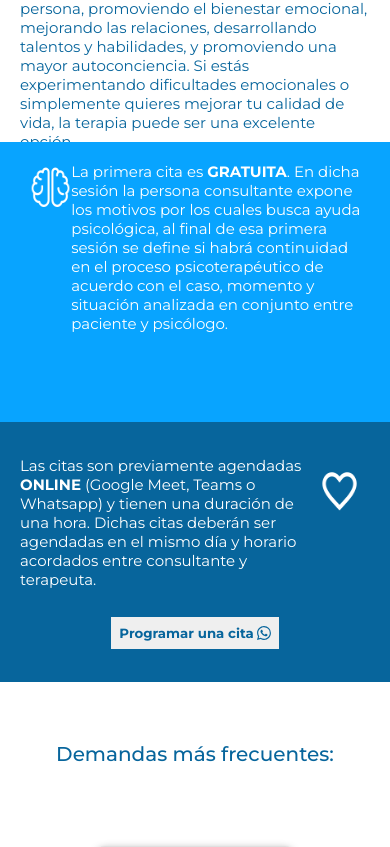
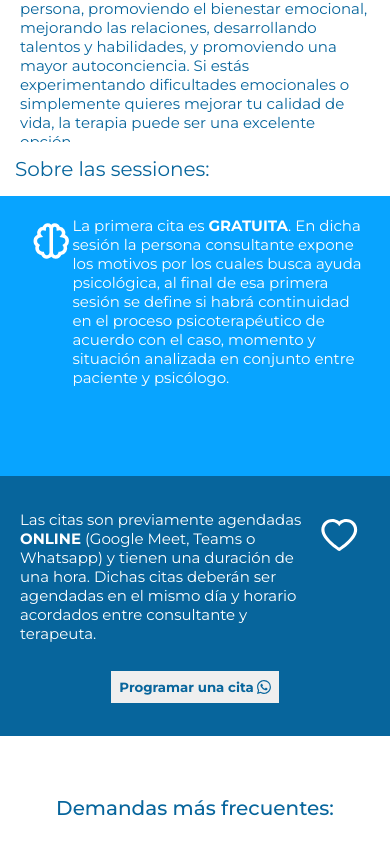
Before and after one commit to SmartDevs-nwgs/LP-Alejandro, a Next.js app: page / in a window 390 px wide. Shown: the part 1114-1961 px from the top of the page. Built offline with nearby package versions, Linux system fonts and the light colour scheme.

Commit message:
add:responsiveSection Experience and fix li

```diff
--- a/src/Components/Footer/style.jsx
+++ b/src/Components/Footer/style.jsx
@@ -2,11 +2,10 @@ import styled from 'styled-components'
 
 export const StyledFooter = styled.div`
   width: 100vw;
-  height: 250px;
   background-color: var(--blue);
+  overflow: hidden;
   @media screen and (min-width: 1300px) {
-    height: 500px;
-    overflow: hidden;
+    height: 400px;
   }
 
   .container {
@@ -15,6 +14,7 @@ export const StyledFooter = styled.div`
     align-items: center;
     justify-content: center;
     margin-top: 20px;
+    margin-bottom: 10px;
     .logo {
       width: 500px;
       display: flex;
@@ -23,14 +23,14 @@ export const StyledFooter = styled.div`
       align-items: center;
       @media screen and (min-width: 1300px) {
         position: absolute;
-        left: -70px;
+        left: -90px;
       }
       h1 {
         color: white;
         font-weight: 500;
         font-size: 20px;
         @media screen and (min-width: 1300px) {
-          font-size: 26px;
+          font-size: 22px;
         }
       }
       .info-bar {
@@ -39,11 +39,11 @@ export const StyledFooter = styled.div`
         align-items: center;
         .white-bar {
           background-color: var(--white);
-          width: 150px;
+          width: 100px;
           height: 12px;
           margin-right: 3px;
           @media screen and (min-width: 1300px) {
-            width: 120px;
+            width: 100px;
           }
         }
       }
@@ -54,7 +54,7 @@ export const StyledFooter = styled.div`
       font-weight: 500;
       color: white;
       @media screen and (min-width: 1300px) {
-        font-size: 26px;
+        font-size: 20px;
       }
     }
     .social-midia {
@@ -72,7 +72,10 @@ export const StyledFooter = styled.div`
       .midia-icons {
         width: 100%;
         display: flex;
-        justify-content: space-around;
+        justify-content: center;
+        @media screen and (min-width: 1300px) {
+          justify-content: space-around;
+        }
 
         .instagram {
           cursor: pointer;
@@ -96,8 +99,8 @@ export const StyledFooter = styled.div`
             width: 50px;
             height: 50px;
             @media screen and (min-width: 1300px) {
-              width: 80px;
-              height: 80px;
+              width: 50px;
+              height: 50px;
             }
           }
         }
@@ -107,7 +110,7 @@ export const StyledFooter = styled.div`
           color: var(--white);
           margin-top: 10px;
           @media screen and (min-width: 1300px) {
-            font-size: 60px;
+            font-size: 40px;
           }
         }
       }
@@ -126,11 +129,11 @@ export const StyledFooter = styled.div`
       align-items: center;
 
       @media screen and (min-width: 1300px) {
-        font-size: 20px;
+        font-size: 16px;
         padding: 28px;
         flex-direction: row;
         justify-content: space-between;
-        margin-top: 65px;
+        margin-top: 85px;
       }
     }
   }
--- a/src/Components/MainContainer/style.jsx
+++ b/src/Components/MainContainer/style.jsx
@@ -59,6 +59,7 @@ export const StyledMainContainer = styled.main`
       width: 80%;
       height: 80px;
       button {
+        cursor: pointer;
         position: absolute;
         height: 40px;
         border-radius: 4px;
--- a/src/Components/SectionExperience/style.jsx
+++ b/src/Components/SectionExperience/style.jsx
@@ -14,6 +14,9 @@ export const StyledSectionExperience = styled.div`
   .container {
     display: flex;
     flex-wrap: wrap;
+    @media screen and (min-width: 600px) {
+      flex-wrap: nowrap;
+    }
     h2 {
       color: var(--white);
     }
@@ -26,6 +29,7 @@ export const StyledSectionExperience = styled.div`
       display: flex;
       justify-content: center;
       align-items: center;
+
       .dropdown {
         display: none;
       }
@@ -34,6 +38,13 @@ export const StyledSectionExperience = styled.div`
       width: 50%;
       height: 175px;
       background-color: var(--blue5);
+      @media screen and (min-width: 600px) {
+        width: 20%;
+        height: 122.8px;
+      }
+      @media screen and (min-width: 1300px) {
+        height: 250px;
+      }
     }
     .one:hover .dropdown-one {
       margin-top: 345px;
@@ -43,15 +54,20 @@ export const StyledSectionExperience = styled.div`
       justify-content: center;
       align-items: center;
       position: absolute;
+      @media screen and (min-width: 600px) {
+        left: 3%;
+      }
 
       .triangle-one {
         width: 30px;
         position: absolute;
-        left: 20px;
         top: 0px;
         border-left: 15px solid transparent;
         border-right: 15px solid transparent;
         border-bottom: 25px solid var(--grey);
+        @media screen and (min-width: 500px) {
+          left: 10px;
+        }
       }
       .dropdown-content-one {
         padding: 10px;
@@ -66,6 +82,13 @@ export const StyledSectionExperience = styled.div`
       width: 50%;
       height: 175px;
       background-color: var(--blue4);
+      @media screen and (min-width: 600px) {
+        width: 20%;
+        height: 122.8px;
+      }
+      @media screen and (min-width: 1300px) {
+        height: 250px;
+      }
     }
 
     .two:hover .dropdown-two {
@@ -77,6 +100,22 @@ export const StyledSectionExperience = styled.div`
       justify-content: center;
       align-items: center;
       position: absolute;
+      @media screen and (min-width: 500px) {
+        left: 200px;
+      }
+      @media screen and (min-width: 600px) {
+        left: 80px;
+      }
+      @media screen and (min-width: 900px) {
+        left: 150px;
+      }
+      @media screen and (min-width: 1300px) {
+        left: 270px;
+      }
+      @media screen and (min-width: 1500px) {
+        left: 450px;
+      }
+
       .triangle-two {
         width: 30px;
         position: absolute;
@@ -85,6 +124,12 @@ export const StyledSectionExperience = styled.div`
         border-left: 15px solid transparent;
         border-right: 15px solid transparent;
         border-bottom: 25px solid var(--grey);
+        @media screen and (min-width: 500px) {
+          left: 200px;
+        }
+        @media screen and (min-width: 600px) {
+          left: 100px;
+        }
       }
       .dropdown-content-two {
         padding: 10px;
@@ -99,6 +144,13 @@ export const StyledSectionExperience = styled.div`
       width: 33.34%;
       height: 116px;
       background-color: var(--blue3);
+      @media screen and (min-width: 600px) {
+        width: 20%;
+        height: 122.8px;
+      }
+      @media screen and (min-width: 1300px) {
+        height: 250px;
+      }
     }
     .thre:hover .dropdown-thre {
       margin-top: 290px;
@@ -110,14 +162,29 @@ export const StyledSectionExperience = styled.div`
       align-items: center;
       position: absolute;
 
+      @media screen and (min-width: 600px) {
+        left: 30%;
+      }
+      @media screen and (min-width: 900px) {
+        left: 320px;
+      }
+      @media screen and (min-width: 1300px) {
+        left: 530px;
+      }
+      @media screen and (min-width: 1500px) {
+        left: 830px;
+      }
       .triangle-thre {
         width: 30px;
         position: absolute;
+        left: 0px;
         top: 0px;
-        left: 32px;
         border-left: 15px solid transparent;
         border-right: 15px solid transparent;
         border-bottom: 25px solid var(--grey);
+        @media screen and (min-width: 500px) {
+          left: 120px;
+        }
       }
       .dropdown-content-thre {
         padding: 10px;
@@ -132,6 +199,13 @@ export const StyledSectionExperience = styled.div`
       width: 33.33%;
       height: 116px;
       background-color: var(--blue2);
+      @media screen and (min-width: 600px) {
+        width: 20%;
+        height: 122.8px;
+      }
+      @media screen and (min-width: 1300px) {
+        height: 250px;
+      }
     }
     .four:hover .dropdown-four {
       margin-top: 240px;
@@ -142,7 +216,21 @@ export const StyledSectionExperience = styled.div`
       justify-content: center;
       align-items: center;
       position: absolute;
-
+      @media screen and (min-width: 500px) {
+        left: 30%;
+      }
+      @media screen and (min-width: 600px) {
+        left: 45%;
+      }
+      @media screen and (min-width: 900px) {
+        left: 53%;
+      }
+      @media screen and (min-width: 1300px) {
+        left: 58%;
+      }
+      @media screen and (min-width: 1500px) {
+        left: 63%;
+      }
       .triangle-four {
         width: 30px;
         position: absolute;
@@ -165,6 +253,13 @@ export const StyledSectionExperience = styled.div`
       width: 33.33%;
       height: 116px;
       background-color: var(--blue);
+      @media screen and (min-width: 600px) {
+        width: 20%;
+        height: 122.8px;
+      }
+      @media screen and (min-width: 1300px) {
+        height: 250px;
+      }
     }
     .five:hover .dropdown-five {
       margin-top: 240px;
@@ -175,6 +270,21 @@ export const StyledSectionExperience = styled.div`
       justify-content: center;
       align-items: center;
       position: absolute;
+      @media screen and (min-width: 500px) {
+        left: 40%;
+      }
+      @media screen and (min-width: 600px) {
+        left: 50%;
+      }
+      @media screen and (min-width: 900px) {
+        left: 60%;
+      }
+      @media screen and (min-width: 1300px) {
+        left: 70%;
+      }
+      @media screen and (min-width: 1500px) {
+        left: 80%;
+      }
 
       .triangle-five {
         width: 30px;
@@ -194,4 +304,10 @@ export const StyledSectionExperience = styled.div`
       }
     }
   }
+
+  @media screen and (min-width: 1300px) {
+    h2 {
+      font-size: 28px;
+    }
+  }
 `
--- a/src/Components/SectionInfo/index.jsx
+++ b/src/Components/SectionInfo/index.jsx
@@ -5,32 +5,34 @@ import Image from 'next/image'
 const SectionInfo = () => {
   return (
     <StyledSectionInfo>
-      <div className='container'>
-        <div className='info'>
+      <div className="container">
+        <div className="info">
           <Image
-            crossOrigin=''
+            crossOrigin=""
             src={profile}
-            alt='profile'
-            className='profile'
+            alt="profile"
+            className="profile"
           />
-          <div className='info-name'>
+          <div className="info-name">
             <h1>Alejandro J. Mena</h1>
             <h2>Psicólogo clínico</h2>
           </div>
         </div>
         <ul>
           <li>
-            Graduado como psicólogo clínico en la Universidad Rafael Landívar,
-            2003 (Guatemala)
+            <span>●</span> Graduado como psicólogo clínico en la Universidad
+            Rafael Landívar, 2003 (Guatemala)
           </li>
           <li>
-            Maestría en psicología, área de concentración Cognición Humana PUCRS
-            , 2014 (Brasil)
+            <span>●</span> Maestría en psicología, área de concentración
+            Cognición Humana PUCRS , 2014 (Brasil)
           </li>
-          <li>Doctorado en psicología clínica PUCRS, 2022 (Brasil)</li>
           <li>
-            Especialización en Terapia Cognitivo Comportamental PUCPR, 2023
-            (Brasil)
+            <span>●</span> Doctorado en psicología clínica PUCRS, 2022 (Brasil)
+          </li>
+          <li>
+            <span>●</span> Especialización en Terapia Cognitivo Comportamental
+            PUCPR, 2023 (Brasil)
           </li>
         </ul>
         <p>
--- a/src/Components/SectionInfo/style.jsx
+++ b/src/Components/SectionInfo/style.jsx
@@ -36,8 +36,8 @@ export const StyledSectionInfo = styled.div`
           height: 150px;
         }
         @media screen and (min-width: 1300px) {
-          width: 200px;
-          height: 200px;
+          width: 180px;
+          height: 180px;
         }
       }
       h1 {
@@ -49,14 +49,14 @@ export const StyledSectionInfo = styled.div`
         }
         @media screen and (min-width: 1300px) {
           margin-top: 50px;
-          font-size: 30px;
+          font-size: 26px;
         }
       }
       h2 {
         font-size: 21px;
         font-weight: 500;
         @media screen and (min-width: 1300px) {
-          font-size: 30px;
+          font-size: 26px;
         }
       }
     }
@@ -67,11 +67,12 @@ export const StyledSectionInfo = styled.div`
       li {
         margin-bottom: 10px;
         font-weight: 500;
+
         @media screen and (min-width: 900px) {
           font-size: 18px;
         }
         @media screen and (min-width: 1300px) {
-          font-size: 22px;
+          font-size: 20px;
         }
       }
     }
@@ -83,7 +84,7 @@ export const StyledSectionInfo = styled.div`
       }
       @media screen and (min-width: 1300px) {
         margin-top: 25px;
-        font-size: 22px;
+        font-size: 20px;
       }
     }
     h2 {
--- a/src/Components/SectionSession/index.jsx
+++ b/src/Components/SectionSession/index.jsx
@@ -1,20 +1,23 @@
 import { StyledSectionSessions } from './style'
-import Image from 'next/image'
-import Brain from '../../Assets/images/brain.png'
-import Heart from '../../Assets/images/Heart.png'
+import { AiOutlineHeart } from 'react-icons/ai'
 import { BsWhatsapp } from 'react-icons/bs'
+import { BiBrain } from 'react-icons/bi'
+import useWidthPosition from 'jsconfig.json/hooks/useWidth'
 
 const SectionSession = () => {
+  const screenWidth = useWidthPosition()
+
   return (
     <StyledSectionSessions>
+      <h1>Sobre las sessiones:</h1>
       <div className="container">
+        {screenWidth > 900 ? <BiBrain className="brain-icon" /> : null}
+        <div className="alt">
           <section className="free-section">
-          <div className="icon">
-            <Image src={Brain} alt="brain" className="brain-icon" />
-          </div>
+            {screenWidth > 900 ? null : <BiBrain className="brain-icon" />}
             <p>
-            La primera cita es <span>GRATUITA</span>. En dicha sesión la persona
-            consultante expone los motivos por los cuales busca ayuda
+              La primera cita es <span>GRATUITA</span>. En dicha sesión la
+              persona consultante expone los motivos por los cuales busca ayuda
               psicológica, al final de esa primera sesión se define si habrá
               continuidad en el proceso psicoterapéutico de acuerdo con el caso,
               momento y situación analizada en conjunto entre paciente y
@@ -25,13 +28,11 @@ const SectionSession = () => {
             <div className="info-time-section">
               <p>
                 Las citas son previamente agendadas <span>ONLINE</span> (Google
-              Meet, Teams o Whatsapp) y tienen una duración de una hora. Dichas
-              citas deberán ser agendadas en el mismo día y horario acordados
-              entre consultante y terapeuta.
+                Meet, Teams o Whatsapp) y tienen una duración de una hora.
+                Dichas citas deberán ser agendadas en el mismo día y horario
+                acordados entre consultante y terapeuta.
               </p>
-            <div className="icon">
-              <Image src={Heart} alt="heart" className="heart-icon" />
-            </div>
+              <AiOutlineHeart className="heart-icon" />
             </div>
             <div className="button">
               <button>
@@ -40,6 +41,7 @@ const SectionSession = () => {
             </div>
           </section>
         </div>
+      </div>
     </StyledSectionSessions>
   )
 }
--- a/src/Components/SectionSession/style.jsx
+++ b/src/Components/SectionSession/style.jsx
@@ -4,7 +4,31 @@ export const StyledSectionSessions = styled.div`
   width: 100vw;
   overflow: hidden;
 
-  .container {
+  .brain-icon {
+    color: white;
+    margin-left: 10px;
+    width: 50px;
+    height: 50px;
+    @media screen and (min-width: 900px) {
+      position: relative;
+      z-index: 2;
+      top: 110px;
+      width: 100px;
+      height: 100px;
+    }
+  }
+  h1 {
+    font-size: 20px;
+    color: var(--blue);
+    padding: 15px;
+
+    @media screen and (min-width: 900px) {
+      font-size: 28px;
+      padding-left: 70px;
+      padding-bottom: 25px;
+    }
+  }
+  .alt {
     @media screen and (min-width: 600px) {
       display: flex;
     }
@@ -20,14 +44,18 @@ export const StyledSectionSessions = styled.div`
     display: flex;
     background-color: var(--blue1);
     height: 280px;
+    z-index: 1;
 
     @media screen and (min-width: 600px) {
       width: 50%;
       height: 400px;
     }
-    @media screen and (min-width: 1300px) {
-      height: 600px;
-      padding: 100px;
+    @media screen and (min-width: 900px) {
+      height: 500px;
+      padding: 0;
+      justify-content: center;
+      padding: 50px;
+      padding-left: 110px;
     }
 
     p {
@@ -39,22 +67,6 @@ export const StyledSectionSessions = styled.div`
       }
       @media screen and (min-width: 900px) {
         font-size: 22px;
-      }
-      @media screen and (min-width: 1300px) {
-        font-size: 24px;
-      }
-    }
-    .icon {
-      display: flex;
-
-      .brain-icon {
-        margin-left: 10px;
-        width: 50px;
-        height: 50px;
-        @media screen and (min-width: 1300px) {
-          width: 80px;
-          height: 80px;
-        }
       }
     }
   }
@@ -71,9 +83,9 @@ export const StyledSectionSessions = styled.div`
       height: 400px;
       justify-content: space-between;
     }
-    @media screen and (min-width: 1300px) {
-      height: 600px;
-      padding: 100px;
+    @media screen and (min-width: 900px) {
+      height: 500px;
+      padding: 0;
     }
     .info-time-section {
       display: flex;
@@ -89,29 +101,19 @@ export const StyledSectionSessions = styled.div`
         }
         @media screen and (min-width: 900px) {
           font-size: 22px;
-        }
-        @media screen and (min-width: 1300px) {
-          font-size: 24px;
-        }
-      }
-      .icon {
-        display: flex;
-        margin-top: 10px;
-        .heart-icon {
-          margin-right: 10px;
-          width: 50px;
-          height: 50px;
-          @media screen and (min-width: 1300px) {
-            width: 80px;
-            height: 80px;
-          }
+          padding-top: 50px;
+          padding-left: 20px;
         }
       }
     }
     .button {
       display: flex;
       justify-content: center;
-
+      button:hover {
+        transform: scale(1.1);
+        transition-duration: 500ms;
+        transition-delay: 0ms;
+      }
       button {
         cursor: pointer;
         padding: 8px;
@@ -121,15 +123,17 @@ export const StyledSectionSessions = styled.div`
         color: var(--blue);
         border: none;
         font-weight: bold;
-        overflow: hidden;
+        transform: scale(1);
+        transition-duration: 500ms;
+        transition-delay: 0ms;
 
         @media screen and (min-width: 600px) {
           font-size: 15px;
           margin-bottom: 30px;
         }
-        @media screen and (min-width: 1300px) {
-          width: 260px;
-          font-size: 18px;
+        @media screen and (min-width: 900px) {
+          width: 220px;
+          font-size: 14px;
           padding: 20px;
           margin-left: 5px;
         }
@@ -139,11 +143,24 @@ export const StyledSectionSessions = styled.div`
           margin-left: 3px;
           margin-top: 1px;
           @media screen and (min-width: 600px) {
-            font-size: 25px;
+            font-size: 20px;
             margin-left: 8px;
           }
         }
       }
     }
   }
+  .heart-icon {
+    color: white;
+    margin-right: 10px;
+    width: 50px;
+    height: 50px;
+    @media screen and (min-width: 900px) {
+      position: relative;
+      right: 13px;
+      z-index: 2;
+      width: 100px;
+      height: 100px;
+    }
+  }
 `
```
Also changed, not shown: src/Components/SectionBenefits/index.jsx (+11 -11 lines), src/Components/SectionExperience/index.jsx (+21 -21 lines). Lines whose indentation alone changed are shown as unchanged.
